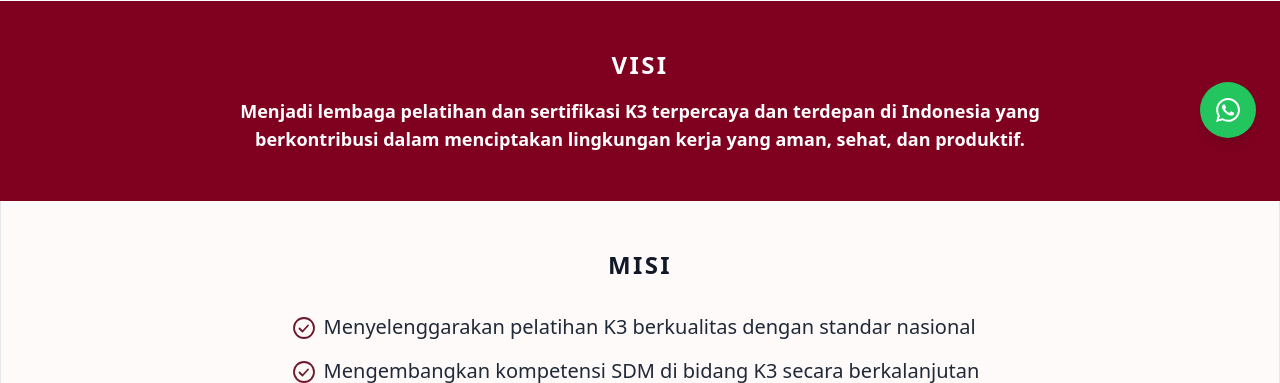
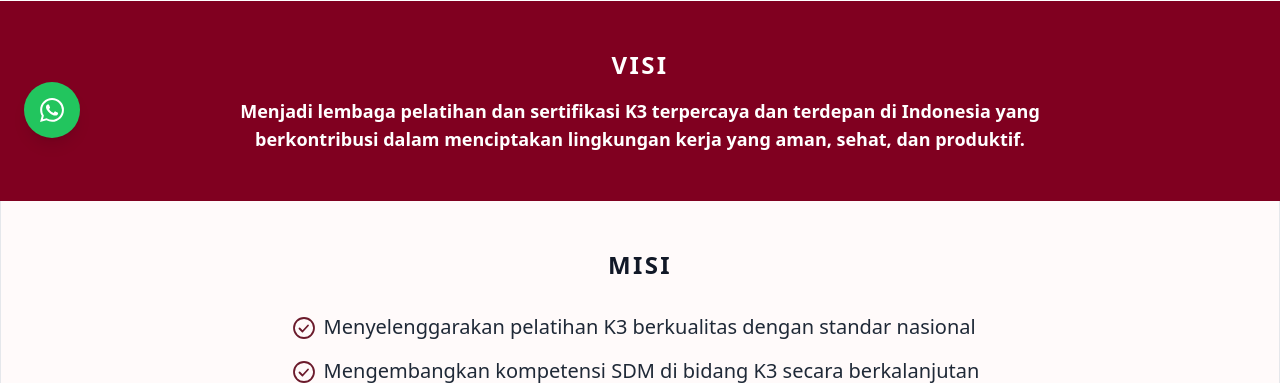
Before and after one commit to sinarta00/new_sinarta, a Laravel app: template resources/views/about.blade.php in a window 1280 px wide. Shown: the part 638-1021 px from the top of the page. Run offline with Laravel 10, Linux system fonts and the light colour scheme; the template is opened without the code that fills it, so the values that code supplies are empty; style sheets or scripts are compiled from the project's sources; parts of the project's set-up code (start-up, migrations or seed data) failed here and were passed over; some libraries are stand-ins or nearby versions.

Commit message:
memindahkan tombol cta whatsapp float ke sebelah kiri

```diff
--- a/resources/views/layouts/app.blade.php
+++ b/resources/views/layouts/app.blade.php
@@ -264,7 +264,7 @@
     <a href="https://wa.me/6281351813731"
        target="_blank"
        onclick="trackClick('whatsapp', 'Float Button');"
-       class="fixed bottom-6 right-6 bg-green-500 text-white p-4 rounded-full shadow-lg hover:bg-green-600 transition z-40">
+       class="fixed bottom-6 left-6 bg-green-500 text-white p-4 rounded-full shadow-lg hover:bg-green-600 transition z-40">
         <svg class="w-6 h-6" fill="currentColor" viewBox="0 0 24 24">
             <path d="M17.472 14.382c-.297-.149-1.758-.867-2.03-.967-.273-.099-.471-.148-.67.15-.197.297-.767.966-.94 1.164-.173.199-.347.223-.644.075-.297-.15-1.255-.463-2.39-1.475-.883-.788-1.48-1.761-1.653-2.059-.173-.297-.018-.458.13-.606.134-.133.298-.347.446-.52.149-.174.198-.298.298-.497.099-.198.05-.371-.025-.52-.075-.149-.669-1.612-.916-2.207-.242-.579-.487-.5-.669-.51-.173-.008-.371-.01-.57-.01-.198 0-.52.074-.792.372-.272.297-1.04 1.016-1.04 2.479 0 1.462 1.065 2.875 1.213 3.074.149.198 2.096 3.2 5.077 4.487.709.306 1.262.489 1.694.625.712.227 1.36.195 1.871.118.571-.085 1.758-.719 2.006-1.413.248-.694.248-1.289.173-1.413-.074-.124-.272-.198-.57-.347m-5.421 7.403h-.004a9.87 9.87 0 01-5.031-1.378l-.361-.214-3.741.982.998-3.648-.235-.374a9.86 9.86 0 01-1.51-5.26c.001-5.45 4.436-9.884 9.888-9.884 2.64 0 5.122 1.03 6.988 2.898a9.825 9.825 0 012.893 6.994c-.003 5.45-4.437 9.884-9.885 9.884m8.413-18.297A11.815 11.815 0 0012.05 0C5.495 0 .16 5.335.157 11.892c0 2.096.547 4.142 1.588 5.945L.057 24l6.305-1.654a11.882 11.882 0 005.683 1.448h.005c6.554 0 11.89-5.335 11.893-11.893a11.821 11.821 0 00-3.48-8.413Z"/>
         </svg>
```
